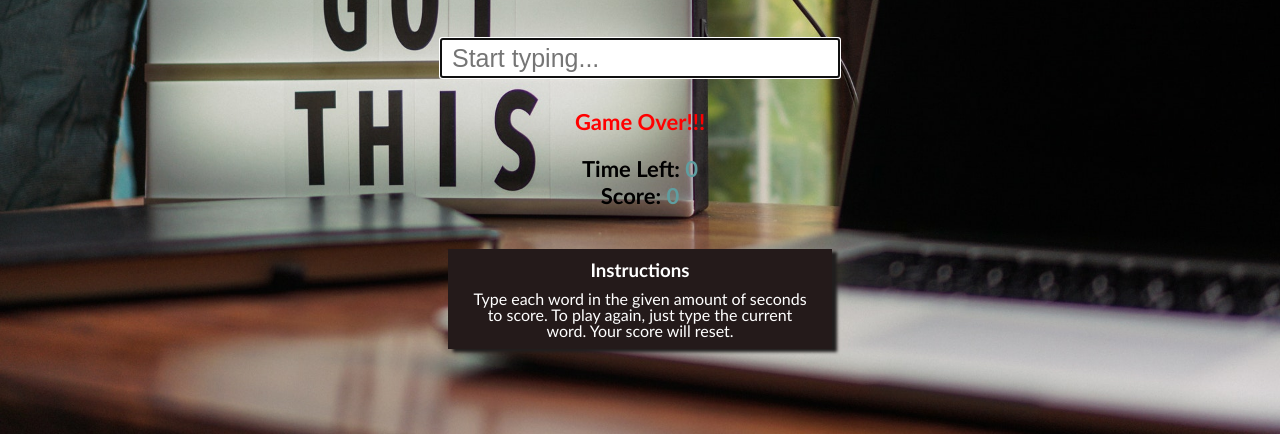
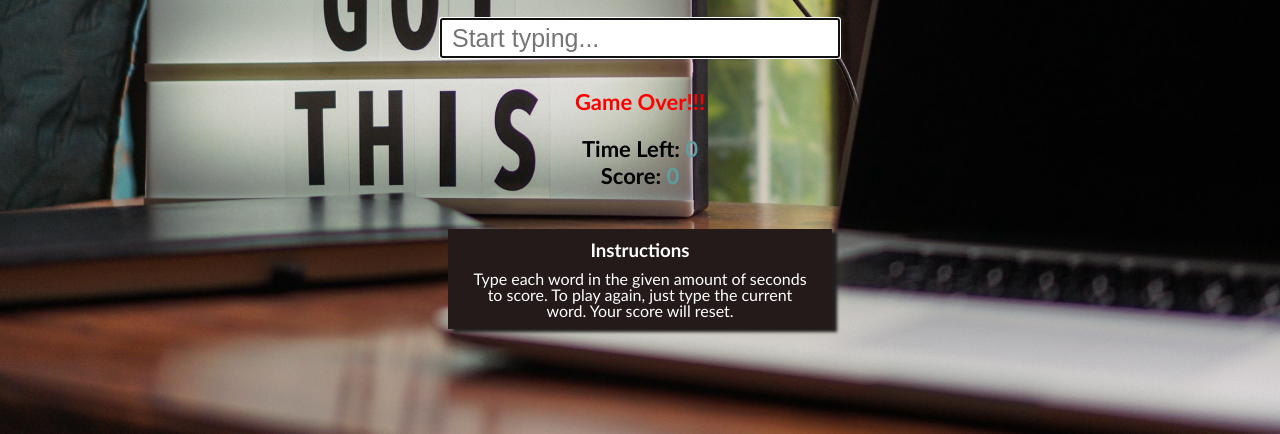
Before and after one commit to ZQWang39/Game---Wordbeater, a plain HTML site: page index.html in a window 1280 px wide. Shown: the part 366-800 px from the top of the page. Drawn offline with Linux system fonts and the light colour scheme.

Commit message:
Adjust body spacing

```diff
--- a/style.css
+++ b/style.css
@@ -22,7 +22,7 @@ body{
 .main{
     width:100%;
     height:auto;
-    margin:30px auto;
+    margin:1px auto;
 }
 .chooseLevel{
     width:500px;
```
